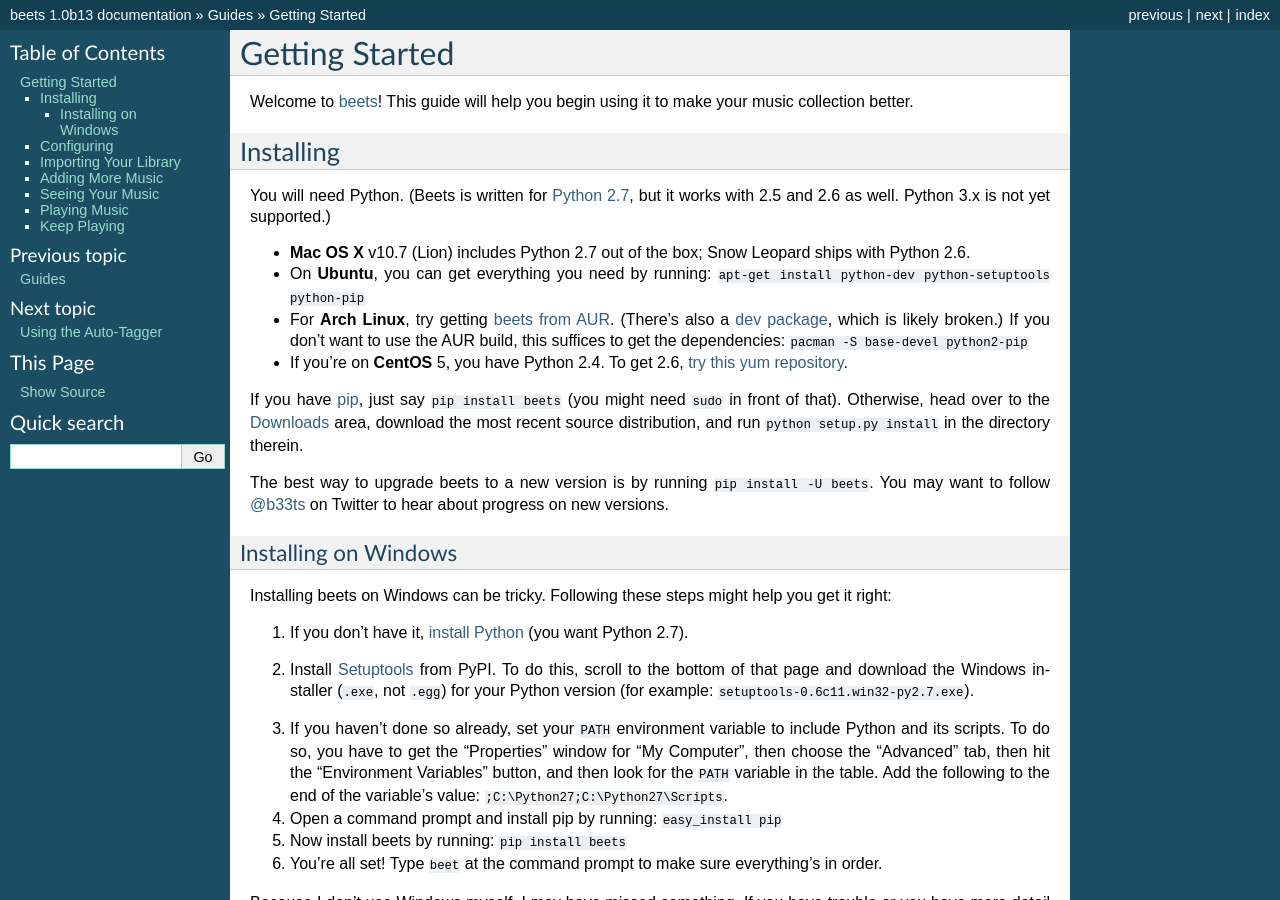
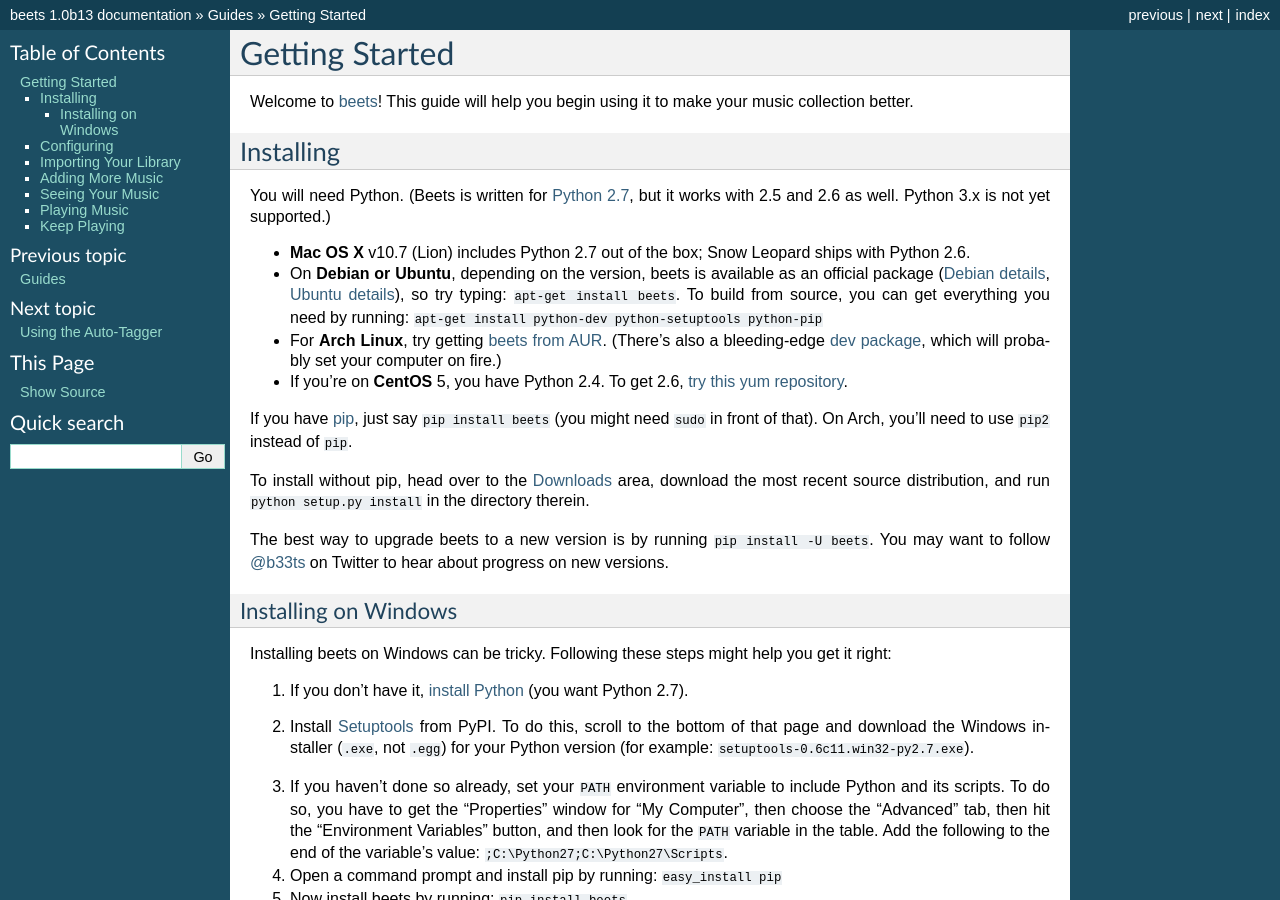
Before and after one commit to google-code-export/beets, a Sphinx documentation site: the page built from docs/guides/main.rst, in a window 1280 px wide and 900 px high. Built offline with Sphinx 7.4.7, drawn with Linux system fonts in a browser that asks for light colours.

Commit message:
update install instructions

```diff
--- a/docs/guides/main.rst
+++ b/docs/guides/main.rst
@@ -12,17 +12,18 @@
 You will need Python. (Beets is written for `Python 2.7`_, but it works with
 2.5 and 2.6 as well. Python 3.x is not yet supported.)
 
-.. _Python 2.7: http://www.python.org/download/releases/2.7.1/
+.. _Python 2.7: http://www.python.org/download/releases/2.7.2/
 
 * **Mac OS X** v10.7 (Lion) includes Python 2.7 out of the box; Snow Leopard
   ships with Python 2.6.
 
-* On **Ubuntu**, you can get everything you need by running:
-  ``apt-get install python-dev python-setuptools python-pip``
+* On **Debian or Ubuntu**, depending on the version, beets is available as an
+  official package (`Debian details`_, `Ubuntu details`_), so try typing:
+  ``apt-get install beets``. To build from source, you can get everything you
+  need by running: ``apt-get install python-dev python-setuptools python-pip``
 
-* For **Arch Linux**, try getting `beets from AUR`_. (There's also a `dev
-  package`_, which is likely broken.) If you don't want to use the AUR build,
-  this suffices to get the dependencies: ``pacman -S base-devel python2-pip``
+* For **Arch Linux**, try getting `beets from AUR`_. (There's also a
+  bleeding-edge `dev package`_, which will probably set your computer on fire.)
 
 * If you're on **CentOS** 5, you have Python 2.4. To get 2.6,
   `try this yum repository`_.
@@ -31,10 +32,13 @@
     http://chrislea.com/2009/09/09/easy-python-2-6-django-on-centos-5/
 .. _beets from AUR: http://aur.archlinux.org/packages.php?ID=39577
 .. _dev package: http://aur.archlinux.org/packages.php?ID=48617
-
+.. _Debian details: http://packages.qa.debian.org/b/beets.html
+.. _Ubuntu details: https://launchpad.net/ubuntu/+source/beets
 
 If you have `pip`_, just say ``pip install beets`` (you might need ``sudo`` in
-front of that). Otherwise, head over to the `Downloads`_ area, download the most
+front of that). On Arch, you'll need to use ``pip2`` instead of ``pip``.
+
+To install without pip, head over to the `Downloads`_ area, download the most
 recent source distribution, and run ``python setup.py install`` in the directory
 therein.
 
```
